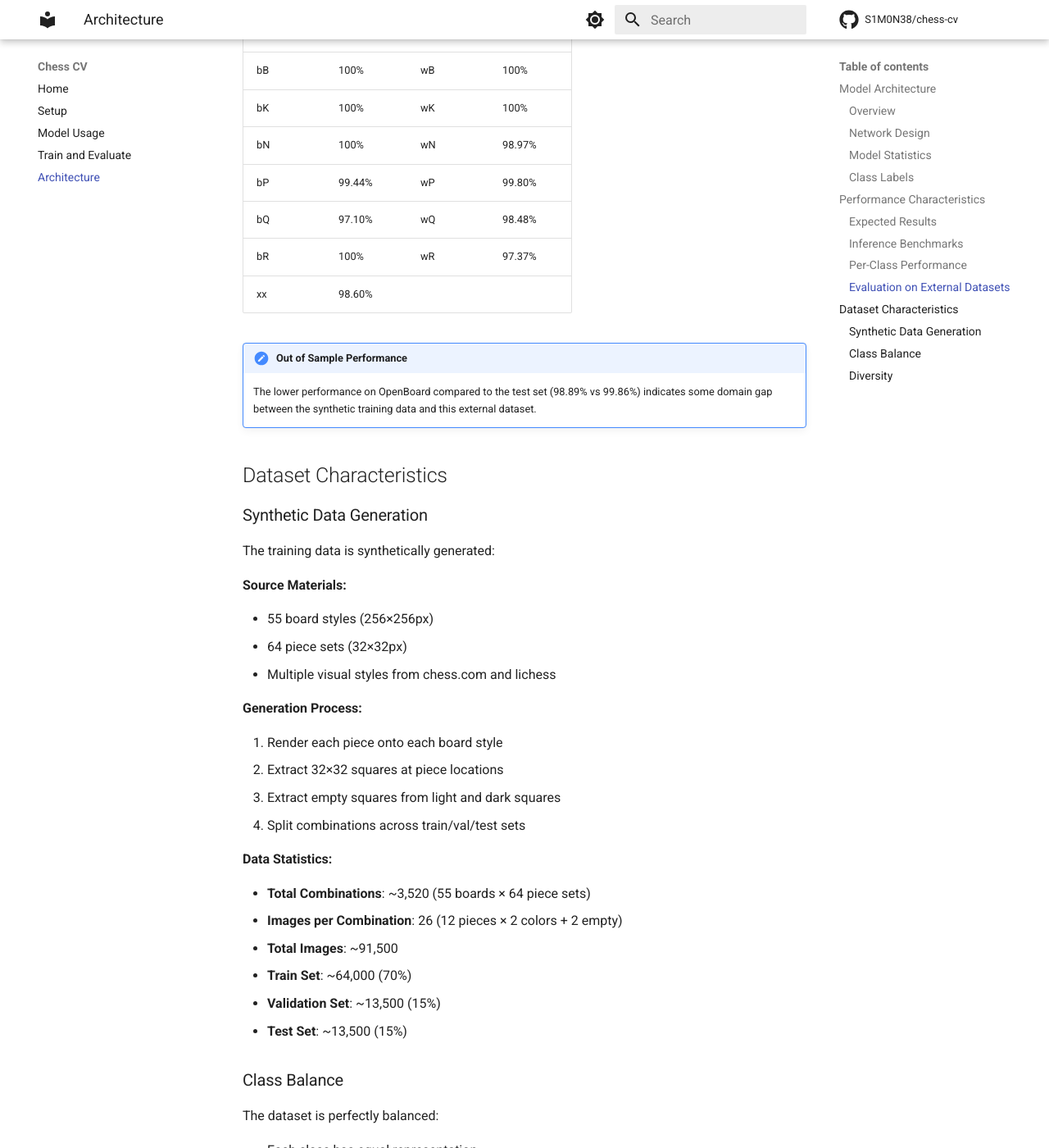
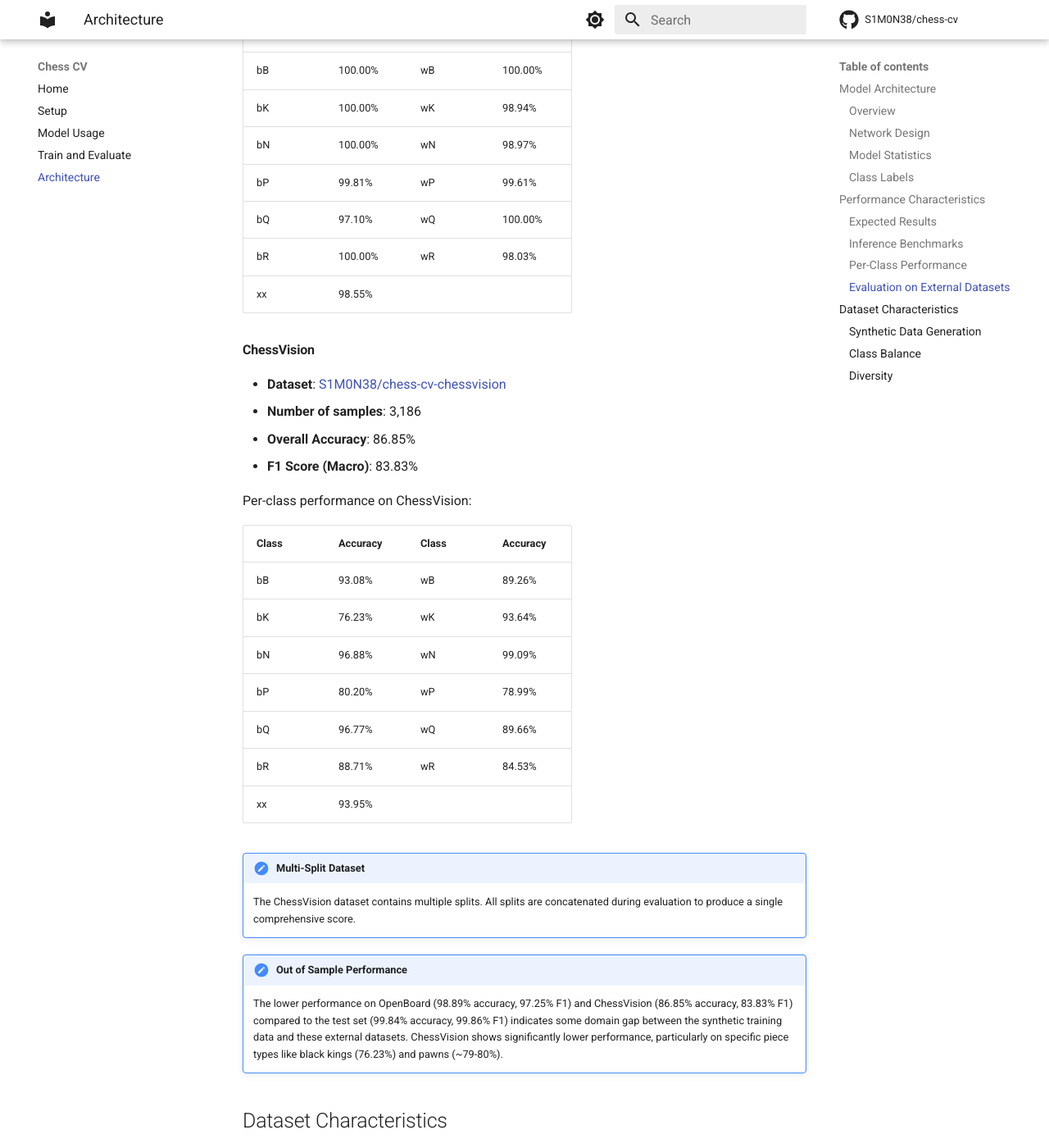
Before and after one commit to S1M0N38/chess-cv, an MkDocs documentation site: the page built from docs/architecture.md, in a window 1280 px wide and 1400 px high, scrolled down 4278 px. Shown: the whole window at 82% size. Built offline with MkDocs 1.6.1 and Material for MkDocs 9.7.7, drawn with Linux system fonts in a browser that asks for light colours; comment, search, counter and statistics services are not loaded; some of the changed text lies outside the part shown.

Commit message:
docs: add ChessVision evaluation metrics
Add comprehensive evaluation metrics for the chess-cv-chessvision dataset, showing 86.85% accuracy and 83.83% F1-score. Update all documentation with the new benchmark results and per-class performance details.

Changes:
- Add ChessVision dataset to performance tables
- Include detailed per-class accuracy breakdown in architecture docs
- Add note about multi-split dataset concatenation
- Update test data metrics (minor variations from retraining)

```diff
--- a/docs/architecture.md
+++ b/docs/architecture.md
@@ -86,8 +86,8 @@ The model classifies chess squares into 13 categories:
 
 With the default configuration:
 
-- **Test Accuracy**: ~99.86%
-- **F1 Score (Macro)**: ~99.84%
+- **Test Accuracy**: ~99.84%
+- **F1 Score (Macro)**: ~99.86%
 - **Training Time**: ~90 minutes (varies by hardware)
 - **Inference Speed**: 0.05 ms per image (batch size 8192, varying by hardware)
 
@@ -127,13 +127,13 @@ Actual accuracy by piece type (Test Dataset):
 
 | Class | Accuracy | Class | Accuracy |
 | ----- | -------- | ----- | -------- |
-| bB    | 99.91%   | wB    | 99.72%   |
-| bK    | 99.91%   | wK    | 99.81%   |
-| bN    | 100%     | wN    | 99.81%   |
-| bP    | 99.81%   | wP    | 99.91%   |
-| bQ    | 99.91%   | wQ    | 99.54%   |
-| bR    | 99.91%   | wR    | 100%     |
-| xx    | 100%     |       |          |
+| bB    | 99.81%   | wB    | 99.63%   |
+| bK    | 99.81%   | wK    | 99.81%   |
+| bN    | 99.91%   | wN    | 99.63%   |
+| bP    | 99.72%   | wP    | 100.00%  |
+| bQ    | 99.81%   | wQ    | 99.81%   |
+| bR    | 99.91%   | wR    | 100.00%  |
+| xx    | 100.00%  |       |          |
 
 ### Evaluation on External Datasets
 
@@ -144,23 +144,46 @@ The model has been evaluated on external datasets to assess generalization:
 - **Dataset**: [S1M0N38/chess-cv-openboard](https://huggingface.co/datasets/S1M0N38/chess-cv-openboard)
 - **Number of samples**: 6,016
 - **Overall Accuracy**: 98.89%
-- **F1 Score (Macro)**: 97.38%
+- **F1 Score (Macro)**: 97.25%
 
 Per-class performance on OpenBoard:
 
 | Class | Accuracy | Class | Accuracy |
 | ----- | -------- | ----- | -------- |
-| bB    | 100%     | wB    | 100%     |
-| bK    | 100%     | wK    | 100%     |
-| bN    | 100%     | wN    | 98.97%   |
-| bP    | 99.44%   | wP    | 99.80%   |
-| bQ    | 97.10%   | wQ    | 98.48%   |
-| bR    | 100%     | wR    | 97.37%   |
-| xx    | 98.60%   |       |          |
+| bB    | 100.00%  | wB    | 100.00%  |
+| bK    | 100.00%  | wK    | 98.94%   |
+| bN    | 100.00%  | wN    | 98.97%   |
+| bP    | 99.81%   | wP    | 99.61%   |
+| bQ    | 97.10%   | wQ    | 100.00%  |
+| bR    | 100.00%  | wR    | 98.03%   |
+| xx    | 98.55%   |       |          |
+
+#### ChessVision
+
+- **Dataset**: [S1M0N38/chess-cv-chessvision](https://huggingface.co/datasets/S1M0N38/chess-cv-chessvision)
+- **Number of samples**: 3,186
+- **Overall Accuracy**: 86.85%
+- **F1 Score (Macro)**: 83.83%
+
+Per-class performance on ChessVision:
+
+| Class | Accuracy | Class | Accuracy |
+| ----- | -------- | ----- | -------- |
+| bB    | 93.08%   | wB    | 89.26%   |
+| bK    | 76.23%   | wK    | 93.64%   |
+| bN    | 96.88%   | wN    | 99.09%   |
+| bP    | 80.20%   | wP    | 78.99%   |
+| bQ    | 96.77%   | wQ    | 89.66%   |
+| bR    | 88.71%   | wR    | 84.53%   |
+| xx    | 93.95%   |       |          |
+
+!!! note "Multi-Split Dataset"
+
+    The ChessVision dataset contains multiple splits. All splits are concatenated during evaluation to produce a single comprehensive score.
 
 !!! note "Out of Sample Performance"
 
-    The lower performance on OpenBoard compared to the test set (98.89% vs 99.86%) indicates some domain gap between the synthetic training data and this external dataset.
+    The lower performance on OpenBoard (98.89% accuracy, 97.25% F1) and ChessVision (86.85% accuracy, 83.83% F1) compared to the test set (99.84% accuracy, 99.86% F1) indicates some domain gap between the synthetic training data and these external datasets. ChessVision shows significantly lower performance, particularly on specific piece types like black kings (76.23%) and pawns (~79-80%).
 
 ## Dataset Characteristics
 
```
Also changed, not shown: .claude/commands/update-metrics.md (+1 -0 lines), README.md (+8 -7 lines), docs/README_hf.md (+26 -10 lines).
